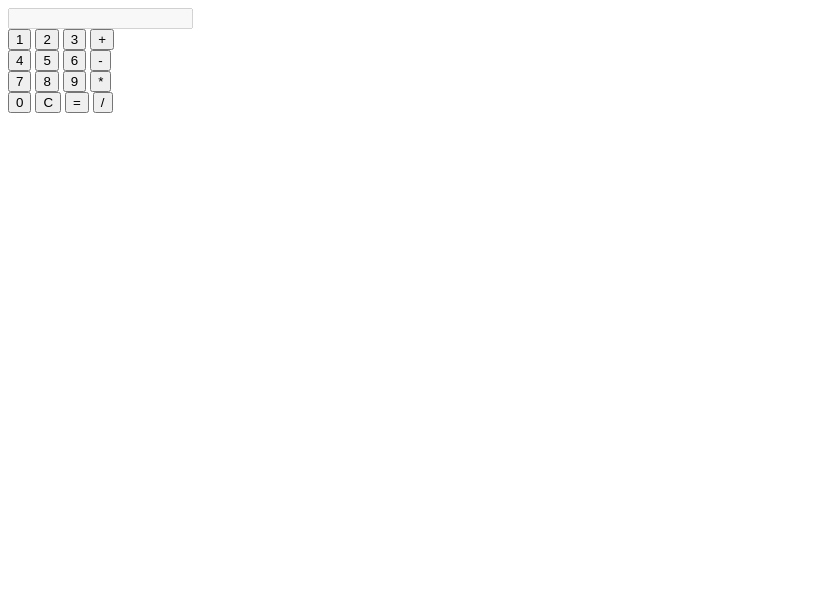
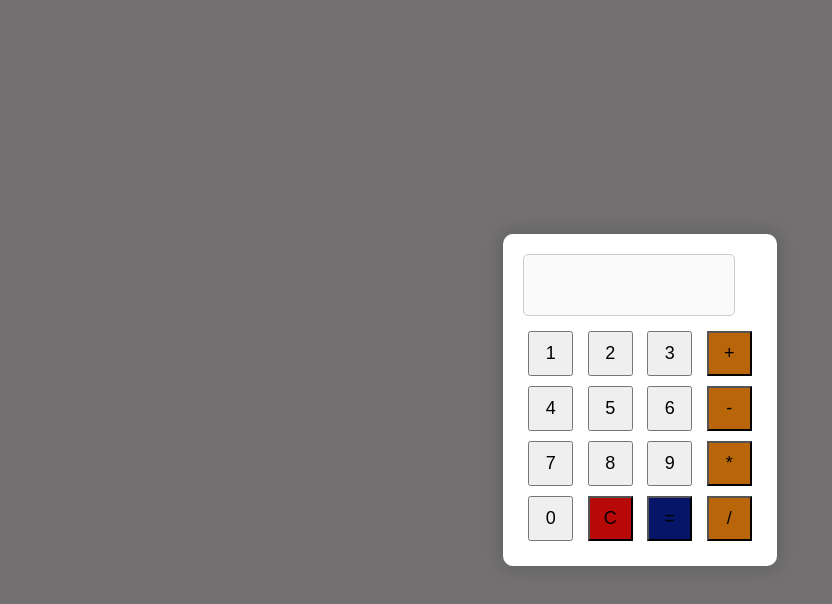
Before and after one commit to lhcamposs/calculadora, a plain HTML site: page index.html in a window 1280 px wide. Shown: the whole page, without its empty margins (0-832 px from the left). Drawn offline with Linux system fonts and the light colour scheme.

Commit message:
feat: estilo e mecanica

```diff
--- a/index.html
+++ b/index.html
@@ -4,7 +4,7 @@
     <meta charset="UTF-8" />
     <meta name="viewport" content="width=device-width, initial-scale=1.0" />
     <title>Calculadora</title>
-    <link rel="stylesheet" href="" />
+    <link rel="stylesheet" href="./src/style/style.css" />
   </head>
   <body>
     <div class="calculator">
@@ -13,23 +13,23 @@
       <button class="button" onclick="appendNumber('1')">1</button>
       <button class="button" onclick="appendNumber('2')">2</button>
       <button class="button" onclick="appendNumber('3')">3</button>
-      <button class="button" onclick="appendOperator('+')">+</button>
+      <button class="buttonOperator" onclick="appendOperator('+')">+</button>
       <br />
       <button class="button" onclick="appendNumber('4')">4</button>
       <button class="button" onclick="appendNumber('5')">5</button>
       <button class="button" onclick="appendNumber('6')">6</button>
-      <button class="button" onclick="appendOperator('-')">-</button>
+      <button class="buttonOperator" onclick="appendOperator('-')">-</button>
       <br />
       <button class="button" onclick="appendNumber('7')">7</button>
       <button class="button" onclick="appendNumber('8')">8</button>
       <button class="button" onclick="appendNumber('9')">9</button>
-      <button class="button" onclick="appendOperator('*')">*</button>
+      <button class="buttonOperator" onclick="appendOperator('*')">*</button>
       <br />
       <button class="button" onclick="appendNumber('0')">0</button>
-      <button class="button" onclick="clearDisplay()">C</button>
-      <button class="button" onclick="calculate()">=</button>
-      <button class="button" onclick="appendOperator('/')">/</button>
+      <button class="buttonC" onclick="clearDisplay()">C</button>
+      <button class="buttonIgual" onclick="calculate()">=</button>
+      <button class="buttonOperator" onclick="appendOperator('/')">/</button>
     </div>
-    <script></script>
+    <script src="./src/javascript/index.js"></script>
   </body>
 </html>
--- /dev/null
+++ b/src/javascript/index.js
@@ -0,0 +1,13 @@
+function appendNumber(number) {
+  document.getElementById("display").value += number;
+}
+function appendOperator(operator) {
+  document.getElementById("display").value += operator;
+}
+function clearDisplay() {
+  document.getElementById("display").value = "";
+}
+function calculate() {
+  let result = eval(document.getElementById("display").value);
+  document.getElementById("display").value = result;
+}
--- /dev/null
+++ b/src/style/style.css
@@ -0,0 +1,74 @@
+body {
+  font-family: Arial, sans-serif;
+  display: flex;
+  justify-content: center;
+  align-items: center;
+  height: 100vh;
+  margin: 0;
+  background-color: #727070;
+}
+.calculator {
+  background-color: white;
+  border-radius: 10px;
+  box-shadow: 0 0 20px rgba(0, 0, 0, 0.2);
+  padding: 20px;
+}
+.display {
+  width: 200px;
+  height: 50px;
+  margin-bottom: 10px;
+  text-align: right;
+  font-size: 24px;
+  padding: 5px;
+  border: 1px solid #ccc;
+  border-radius: 5px;
+}
+.button {
+  width: 45px;
+  height: 45px;
+  margin: 5px;
+  font-size: 18px;
+  cursor: pointer;
+}
+.button:hover {
+  background-color: #e0e0e0;
+}
+
+.buttonIgual {
+  width: 45px;
+  height: 45px;
+  margin: 5px;
+  font-size: 18px;
+  cursor: pointer;
+  background-color: rgb(6, 21, 104);
+}
+
+.buttonIgual:hover {
+  background-color: #0d91ce;
+}
+
+.buttonOperator {
+  width: 45px;
+  height: 45px;
+  margin: 5px;
+  font-size: 18px;
+  cursor: pointer;
+  background-color: rgb(184, 102, 9);
+}
+
+.buttonOperator:hover {
+  background-color: rgba(182, 103, 13, 0.418);
+}
+
+.buttonC {
+  width: 45px;
+  height: 45px;
+  margin: 5px;
+  font-size: 18px;
+  cursor: pointer;
+  background-color: rgb(184, 9, 9);
+}
+
+.buttonC:hover {
+  background-color: rgb(255, 47, 47);
+}
```
Also changed, not shown: 1 other file.
